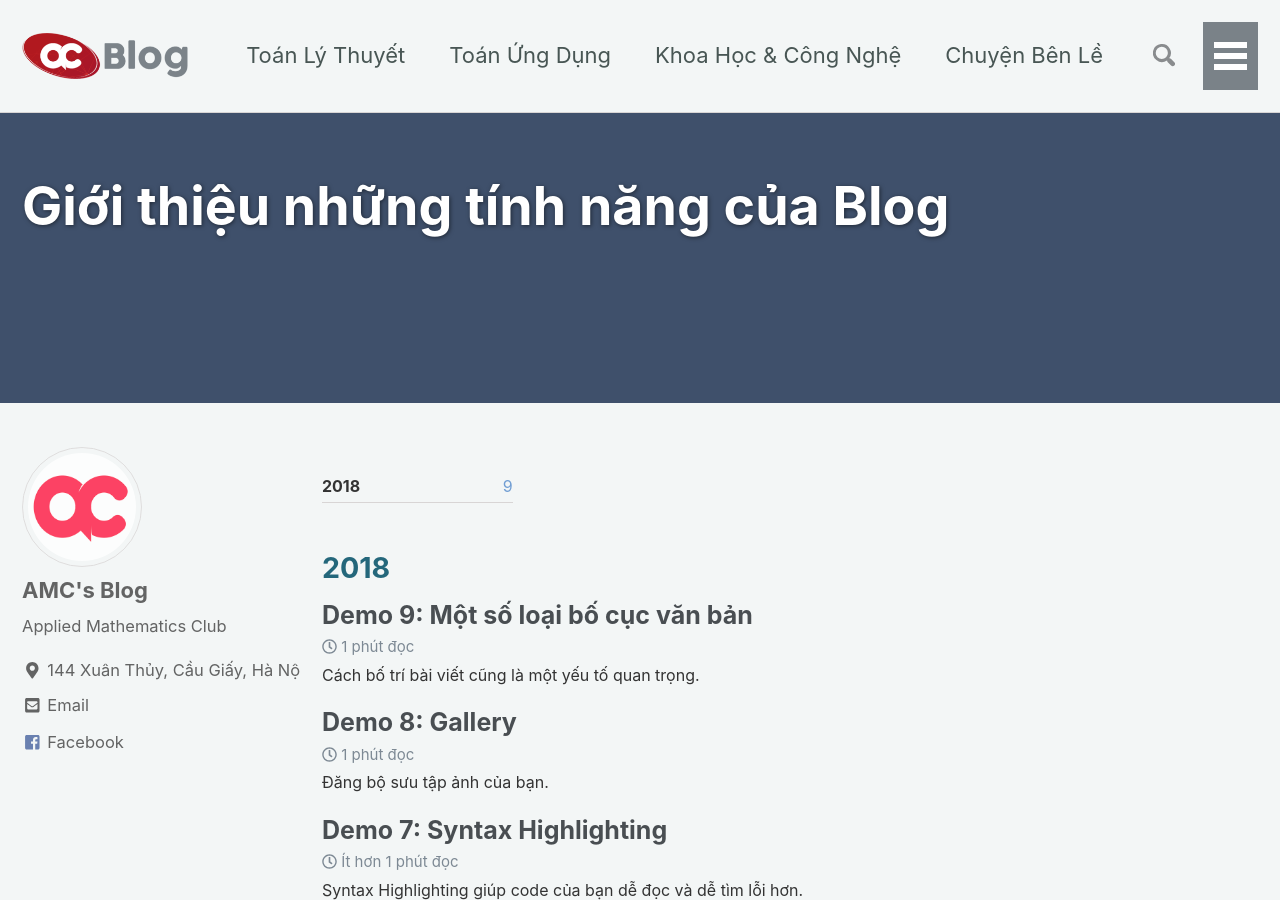
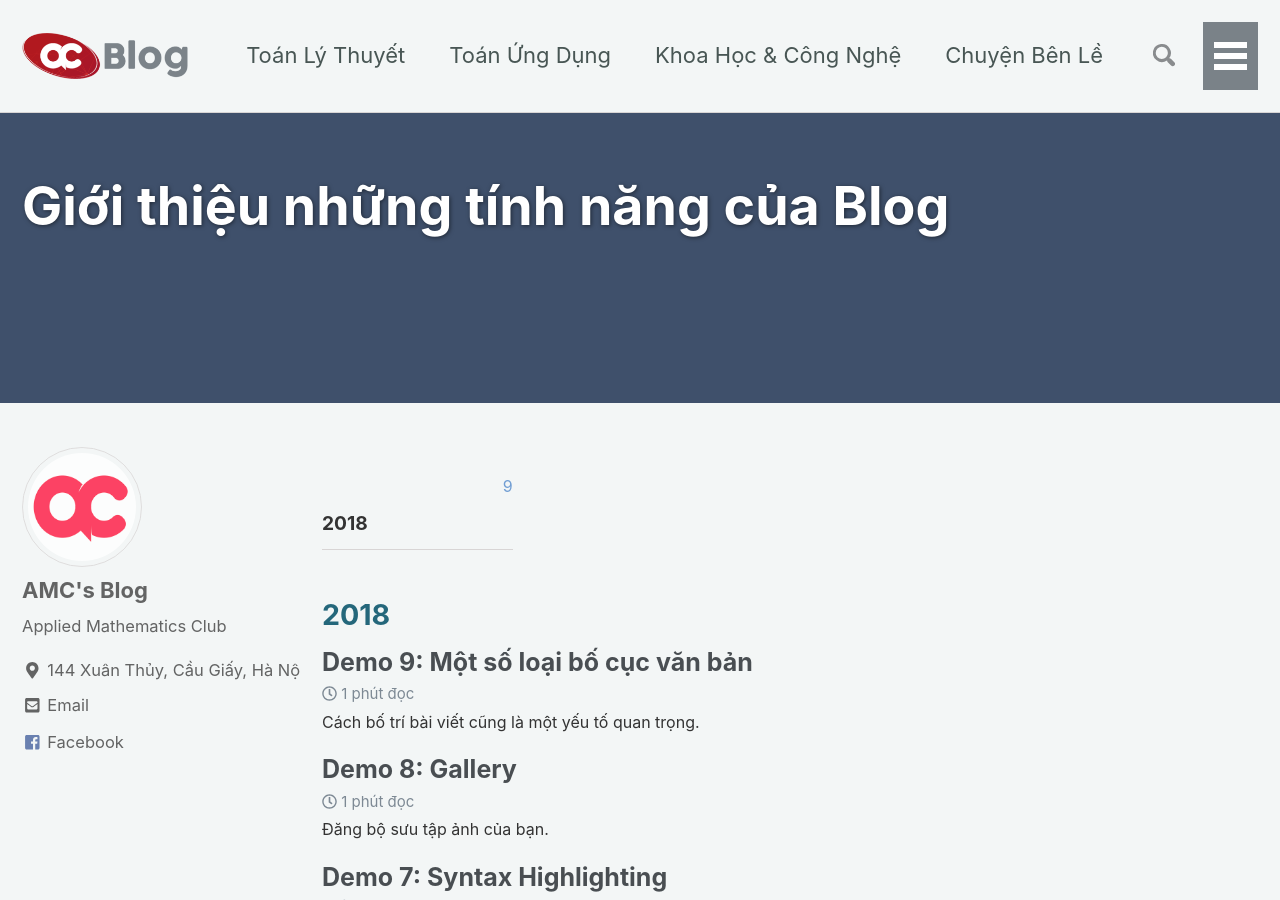
Before and after one commit to testvon/amcblog.github.io, a Jekyll site: the page built from _pages/demo.md, in a window 1280 px wide and 900 px high. Built offline with Jekyll 4.4.1, drawn with Linux system fonts in a browser that asks for light colours; nearby versions of some CDN libraries.

Commit message:
Update posts.html

```diff
--- a/_layouts/posts.html
+++ b/_layouts/posts.html
@@ -9,7 +9,7 @@
   {% for year in postsInYear %}
     <li>
       <a href="#{{ year.name }}">
-        <strong>{{ year.name }}</strong> <span class="taxonomy__count">{{ year.items | size }}</span>
+        <h3><strong>{{ year.name }}</strong></h3> <span class="taxonomy__count">{{ year.items | size }}</span>
       </a>
     </li>
   {% endfor %}
@@ -18,7 +18,7 @@
 {% assign postsByYear = site.categories.demo | group_by_exp: 'post', 'post.date | date: "%Y"' %}
 {% for year in postsByYear %}
   <section id="{{ year.name }}" class="taxonomy__section">
-    <h3 class="archive__subtitle">{{ year.name }}</h3>
+    <h2 class="archive__subtitle">{{ year.name }}</h2>
     <div class="entries-{{ page.entries_layout | default: 'list' }}">
       {% for post in year.items %}
         {% include archive-single.html type=page.entries_layout %}
```
